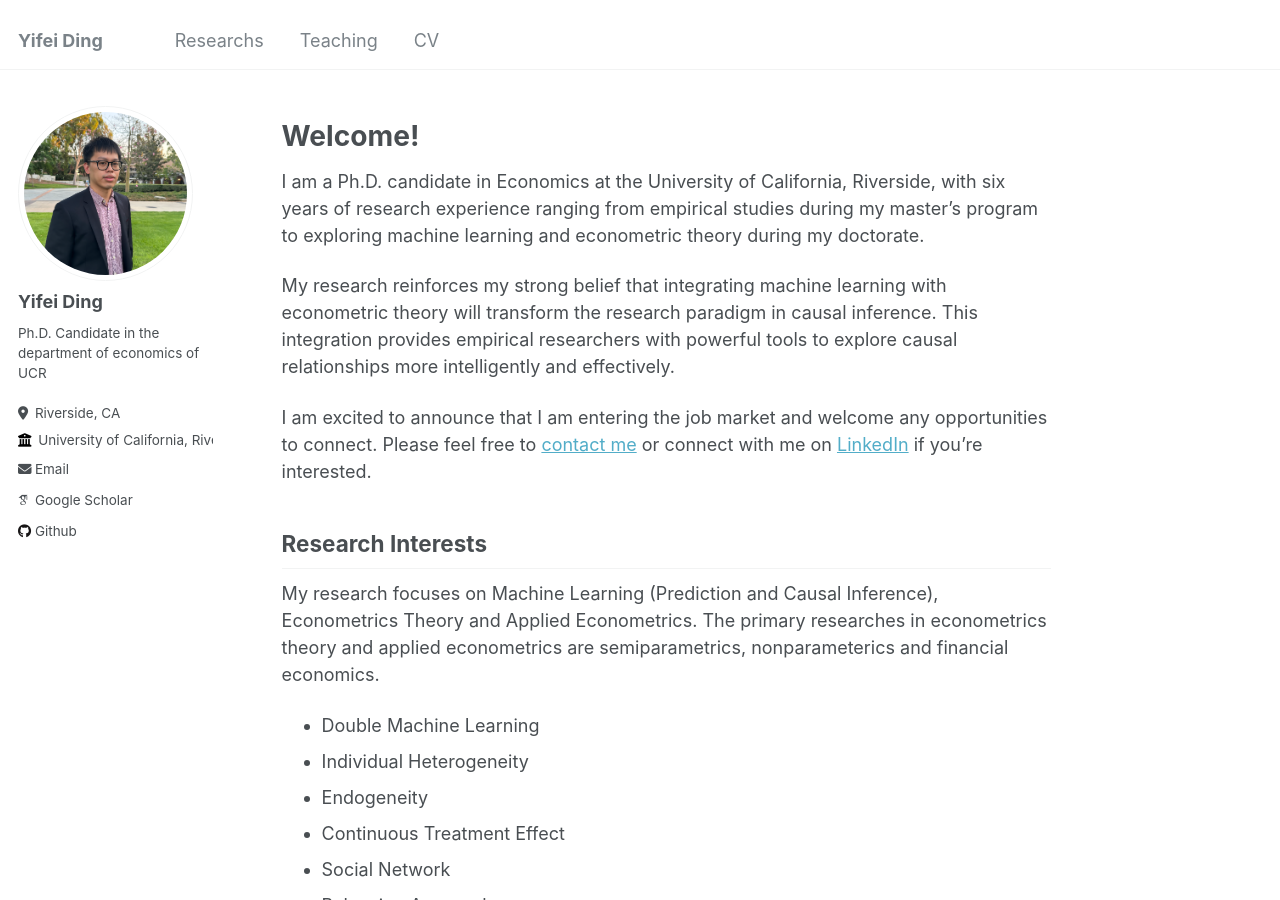
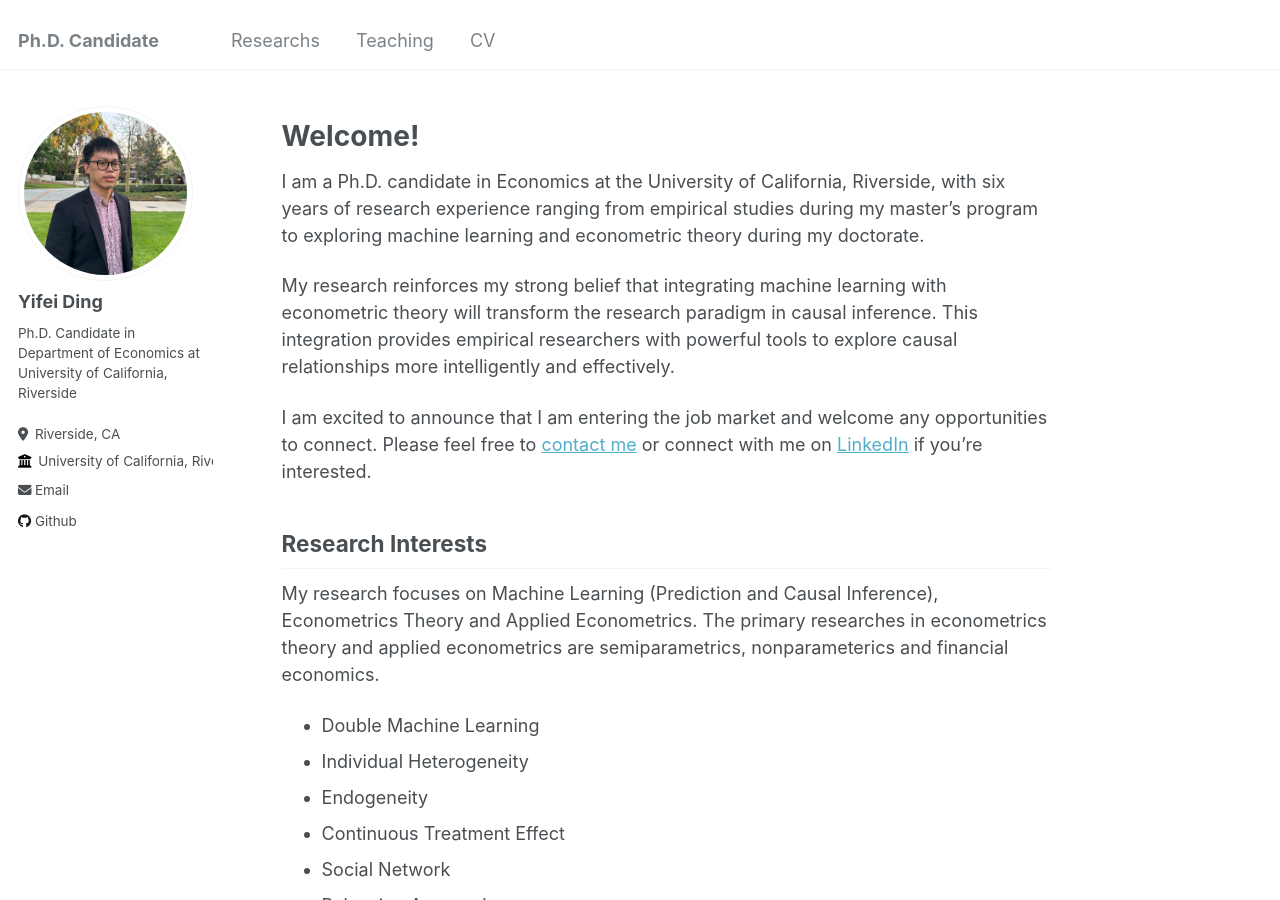
Before and after one commit to YifeiDing-UCR/YifeiDing-UCR.github.io, a Jekyll site: the page built from _pages/about.md, in a window 1280 px wide and 900 px high. Built offline with Jekyll 4.4.1, drawn with Linux system fonts in a browser that asks for light colours; some web fonts are replaced.

Commit message:
Update _config.yml

```diff
--- a/_config.yml
+++ b/_config.yml
@@ -8,7 +8,7 @@
 
 # Basic Site Settings
 locale                   : "en-US"
-title                    : "Yifei Ding"
+title                    : "Ph.D. Candidate"
 title_separator          : "-"
 name                     : &name "Yifei Ding"
 description              : &description "personal description"
@@ -24,7 +24,7 @@ author:
   avatar           : "Headshot_use.png"
   name             : "Yifei Ding"
   pronouns         : # example: "she/her"
-  bio              : "Ph.D. Candidate in the department of economics of UCR"
+  bio              : "Ph.D. Candidate in Department of Economics at University of California, Riverside"
   location         : "Riverside, CA"
   employer         : "University of California, Riverside"
   uri              : # URL
@@ -32,7 +32,7 @@ author:
 
   # Academic websites
   arxiv            : # URL - Update with the correct link to your profile
-  googlescholar    : "https://scholar.google.com/citations?user="
+  googlescholar    : #"https://scholar.google.com/citations?user="
   impactstory      : # URL
   orcid            : #"http://orcid.org/yourorcidurl"
   pubmed           : #"https://www.ncbi.nlm.nih.gov/pubmed/?term=john+snow"
```
